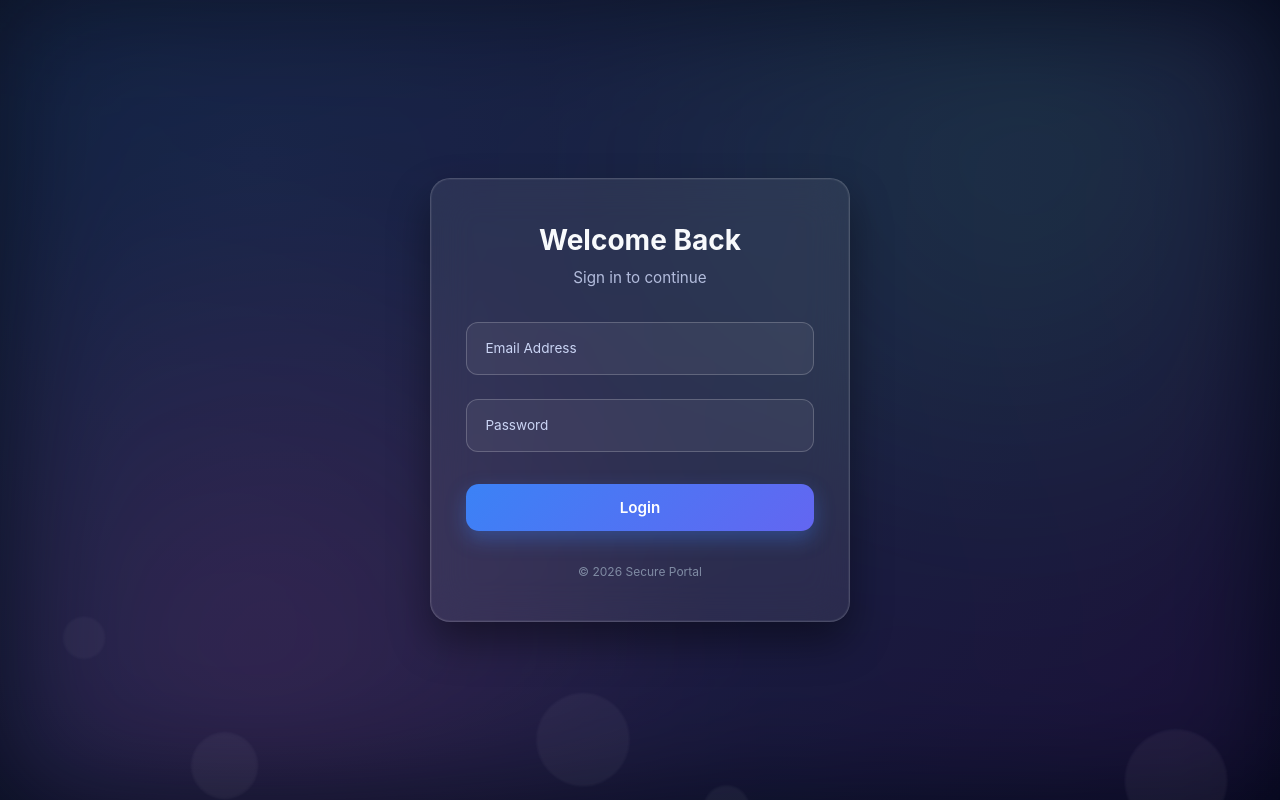
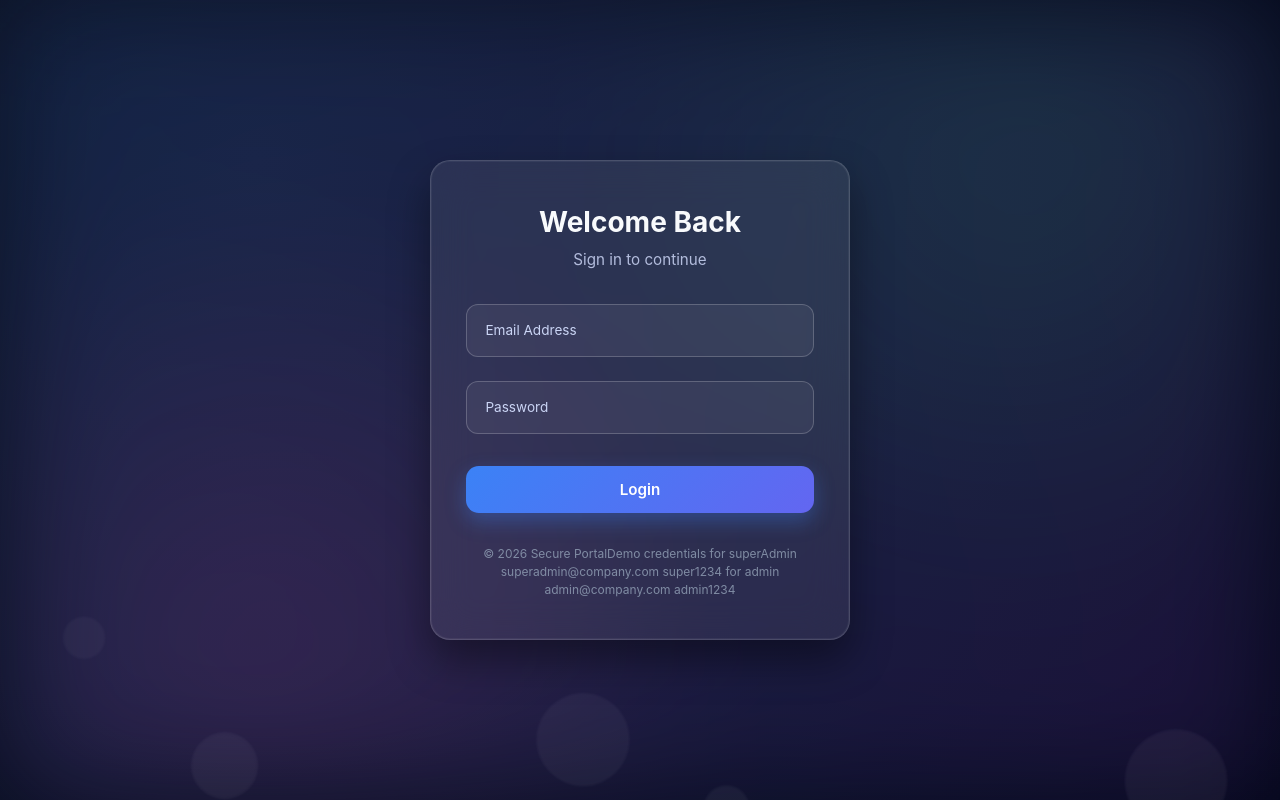
Before and after one commit to ABBASALI1001/Admin-Superadmin, a React (Vite) app in the folder CI-dashboard/dashboard/: page /login in a window 1280 px wide. Built offline with nearby package versions, Linux system fonts and the light colour scheme; no server answers.

Commit message:
Update Login.jsx

```diff
--- a/CI-dashboard/dashboard/src/pages/Login.jsx
+++ b/CI-dashboard/dashboard/src/pages/Login.jsx
@@ -155,6 +155,8 @@ export default function Login() {
 
         <div className="auth-footer">
           <span>© {new Date().getFullYear()} Secure Portal</span>
+          <span>Demo credentials for superAdmin superadmin@company.com super1234 </span>
+          <span>for admin admin@company.com admin1234</span>
         </div>
       </div>
     </div>
```
